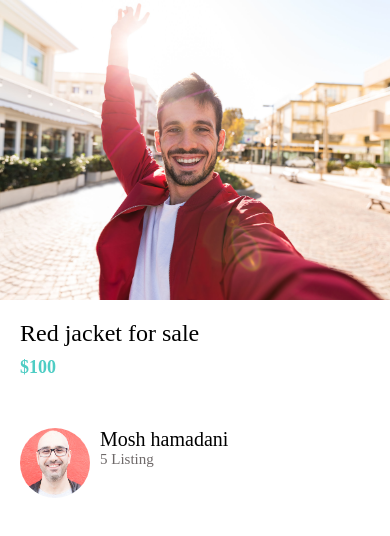
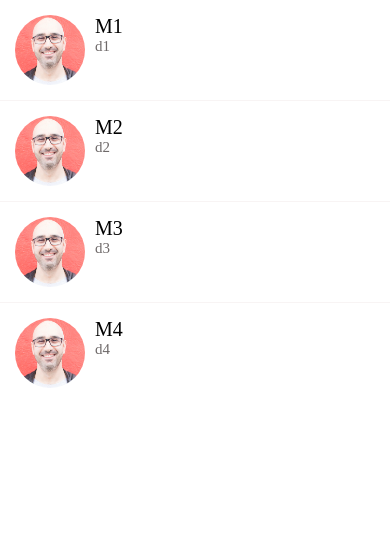
Before and after one commit to preetibiswas/OldGoods-Marketplace, a React Native app: screen / in a window 390 px wide. Shown: the top 536 px of the page. Built offline with nearby package versions, Linux system fonts and the light colour scheme.

Commit message:
messageScreenDone

```diff
--- a/App.tsx
+++ b/App.tsx
@@ -17,9 +17,15 @@ import AppText from './App/component/AppText';
 import AppButton from './App/component/AppButton';
 import AppCard from './App/component/AppCard';
 import ListDetailScreen from './App/Screens/ListDetailScreen';
+import MessageScreen from './App/Screens/MessageScreen';
+import {GestureHandlerRootView} from 'react-native-gesture-handler';
 
 export default function App() {
-  return <ListDetailScreen title="Red jacket for sale" subtitle="$100" />;
+  return (
+    <GestureHandlerRootView style={{flex: 1}}>
+      <MessageScreen />
+    </GestureHandlerRootView>
+  );
 }
 
 const styles = StyleSheet.create({
--- a/App/Config/colors.js
+++ b/App/Config/colors.js
@@ -5,4 +5,6 @@ export default {
   black: '#000',
   white: '#fff',
   medium: '#6e6969',
+  light: '#f8f4f4',
+  danger: 'red',
 };
--- /dev/null
+++ b/App/Screens/MessageScreen.js
@@ -0,0 +1,55 @@
+/* eslint-disable prettier/prettier */
+import {StyleSheet, Text, View, FlatList} from 'react-native';
+import React, {useState} from 'react';
+import ListItem from '../component/ListItem';
+import Screen from '../component/Screen';
+import ListItemseprator from '../component/ListItemseprator';
+import ListItemDeleteaction from '../component/ListItemDeleteaction';
+const initialMessage = [
+  {id: 1, title: 'M1', description: 'd1', image: require('../assets/mosh.jpg')},
+  {id: 2, title: 'M2', description: 'd2', image: require('../assets/mosh.jpg')},
+  {id: 3, title: 'M3', description: 'd3', image: require('../assets/mosh.jpg')},
+  {id: 4, title: 'M4', description: 'd4', image: require('../assets/mosh.jpg')},
+];
+
+export default function MessageScreen() {
+  const [messages, setMessages] = useState(initialMessage);
+  const [refreshing, setRefreshing] = useState(false);
+  const handleDelete = message => {
+    console.log(message);
+    setMessages(messages.filter(m => m.id !== message.id));
+  };
+  return (
+    <Screen>
+      <FlatList
+        refreshing={refreshing}
+        onRefresh={() =>
+          setMessages([
+            {
+              id: 2,
+              title: 'titl me',
+              description: 'description',
+              image: require('../assets/chair.jpg'),
+            },
+          ])
+        }
+        data={messages}
+        keyExtractor={message => message.id.toString()}
+        renderItem={({item}) => (
+          <ListItem
+            title={item.title}
+            subtitle={item.description}
+            image={item.image}
+            onPress={() => console.log('hello')}
+            renderRightActions={() => (
+              <ListItemDeleteaction onPress={() => handleDelete(item)} />
+            )}
+          />
+        )}
+        ItemSeparatorComponent={<ListItemseprator />}
+      />
+    </Screen>
+  );
+}
+
+const styles = StyleSheet.create({});
--- a/App/component/ListItem.js
+++ b/App/component/ListItem.js
@@ -1,11 +1,27 @@
 /* eslint-disable prettier/prettier */
-import {Image, StyleSheet, Text, View} from 'react-native';
+import {
+  Image,
+  StyleSheet,
+  Text,
+  TouchableHighlight,
+  TouchableOpacity,
+  View,
+} from 'react-native';
 import React from 'react';
 import AppText from './AppText';
 import colors from '../Config/colors';
+import Swipeable from 'react-native-gesture-handler/Swipeable';
 
-export default function ListItem({image, title, subtitle}) {
+export default function ListItem({
+  image,
+  title,
+  subtitle,
+  onPress,
+  renderRightActions,
+}) {
   return (
+    <Swipeable renderRightActions={renderRightActions}>
+      <TouchableHighlight underlayColor={colors.light} onPress={onPress}>
         <View style={styles.cont}>
           <Image source={image} style={styles.img} />
           <View>
@@ -13,6 +29,8 @@ export default function ListItem({image, title, subtitle}) {
             <AppText style={styles.subtitle}>{subtitle}</AppText>
           </View>
         </View>
+      </TouchableHighlight>
+    </Swipeable>
   );
 }
 
@@ -25,6 +43,8 @@ const styles = StyleSheet.create({
   },
   cont: {
     flexDirection: 'row',
+    padding: 15,
+    backgroundColor: colors.white,
   },
   title: {
     fontWeight: '500',
--- /dev/null
+++ b/App/component/ListItemDeleteaction.js
@@ -0,0 +1,25 @@
+/* eslint-disable prettier/prettier */
+/* eslint-disable prettier/prettier */
+import {StyleSheet, Text, TouchableWithoutFeedback, View} from 'react-native';
+import React from 'react';
+import Icon from 'react-native-vector-icons/MaterialCommunityIcons';
+import colors from '../Config/colors';
+
+export default function ListItemDeleteaction({onPress}) {
+  return (
+    <TouchableWithoutFeedback onPress={onPress}>
+      <View style={styles.cont}>
+        <Icon name="trash-can" size={35} color={colors.white} />
+      </View>
+    </TouchableWithoutFeedback>
+  );
+}
+
+const styles = StyleSheet.create({
+  cont: {
+    width: 70,
+    justifyContent: 'center', // Center content horizontally
+    alignItems: 'center',
+    backgroundColor: 'red',
+  },
+});
--- /dev/null
+++ b/App/component/ListItemseprator.js
@@ -0,0 +1,16 @@
+/* eslint-disable prettier/prettier */
+import {StyleSheet, Text, View} from 'react-native';
+import React from 'react';
+import colors from '../Config/colors';
+
+export default function ListItemseprator() {
+  return <View style={styles.seprator} />;
+}
+
+const styles = StyleSheet.create({
+  seprator: {
+    width: '100%',
+    height: 1,
+    backgroundColor: colors.light,
+  },
+});
--- /dev/null
+++ b/App/component/Screen.js
@@ -0,0 +1,20 @@
+/* eslint-disable prettier/prettier */
+import {
+  Platform,
+  SafeAreaView,
+  StatusBar,
+  StyleSheet,
+  Text,
+  View,
+} from 'react-native';
+import React from 'react';
+
+export default function Screen({children}) {
+  return <SafeAreaView style={styles.cont}>{children}</SafeAreaView>;
+}
+
+const styles = StyleSheet.create({
+  cont: {
+    paddingTop: Platform.OS === 'android' ? StatusBar.currentHeight : 0,
+  },
+});
--- a/package.json
+++ b/package.json
@@ -14,7 +14,9 @@
     "@react-native-firebase/app": "^19.1.1",
     "@react-native-firebase/auth": "^19.1.1",
     "react": "18.2.0",
-    "react-native": "0.73.6"
+    "react-native": "0.73.6",
+    "react-native-gesture-handler": "^2.16.0",
+    "react-native-vector-icons": "^10.0.3"
   },
   "devDependencies": {
     "@babel/core": "^7.20.0",
```
Also changed, not shown: App/Screens/ViewImage.js (+7 -4 lines), 6 other files (tests, documents, lock files or other folders). Lines whose indentation alone changed are shown as unchanged.
